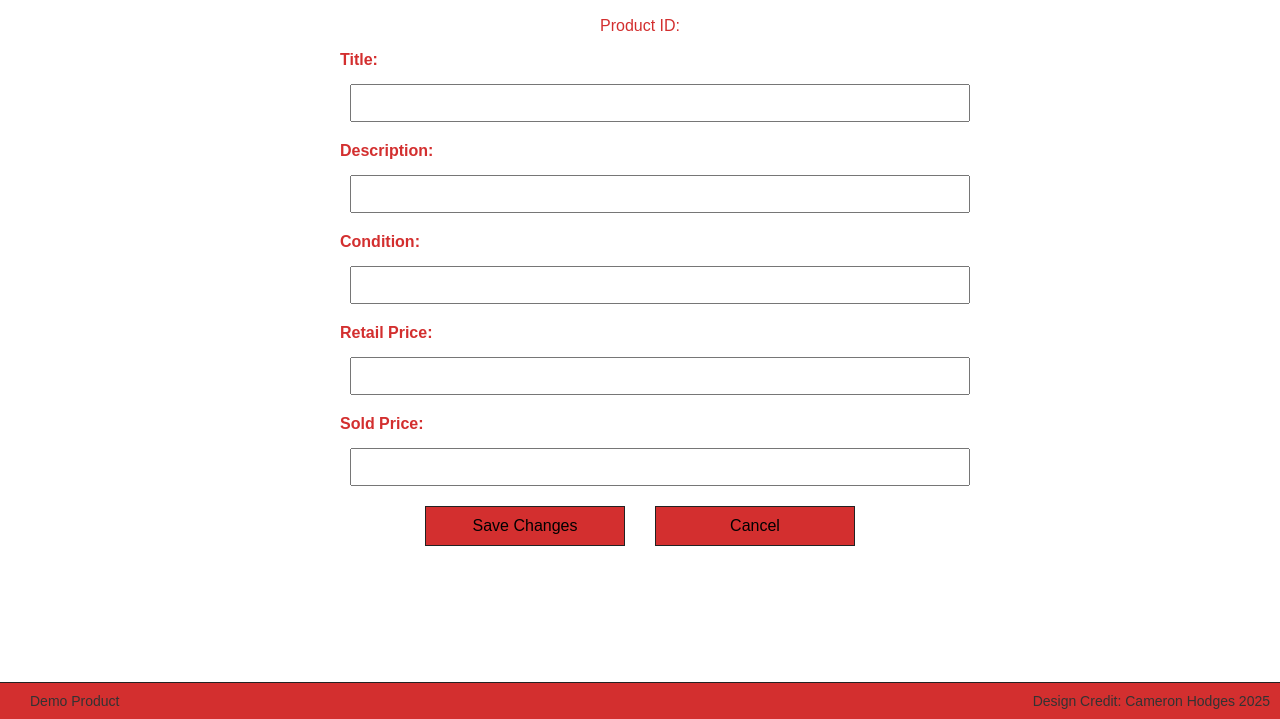
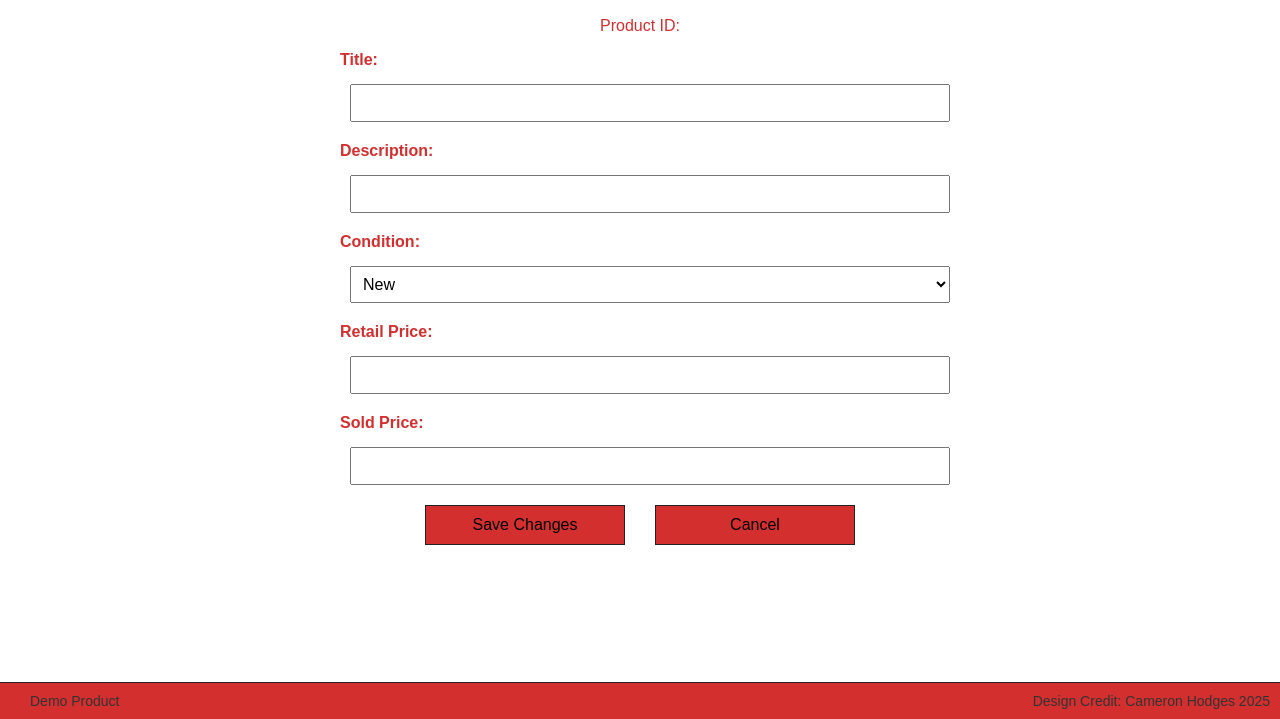
Before and after one commit to CameronHodges98/WarehouseLoadManagement, a plain HTML site: page public/productDetails.html in a window 1280 px wide. Shown: the part 81-800 px from the top of the page. Drawn offline with Linux system fonts and the light colour scheme.

Commit message:
Small UI update to product page

```diff
--- a/public/productDetails.css
+++ b/public/productDetails.css
@@ -60,7 +60,6 @@ h1 {
   font-weight: bold; /* Optional: to make it stand out more */
 }
 
-
 form {
   display: flex;
   flex-direction: column;
@@ -74,10 +73,13 @@ h1 {
   text-align: left; /* Align label text to the left */
 }
 
-  input {
+input,
+select {
   padding: 8px;
   font-size: 16px;
   margin-bottom: 10px; /* Space between input fields */
+  width: 100%; /* Ensure inputs and select take up full width */
+  box-sizing: border-box; /* Include padding in the width calculation */
 }
 
 input, label {
@@ -120,6 +122,11 @@ h1 {
   margin-left: 10px;
 }
 
+#productCondition {
+  position: relative;
+  left: 10px;
+}
+
 /* Footer Section Styles */
 footer {
   position: fixed;
--- a/public/productDetails.html
+++ b/public/productDetails.html
@@ -27,18 +27,24 @@
         <input type="text" id="productDescription" name="productDescription" />
 
         <label for="productCondition">Condition:</label>
-        <input type="text" id="productCondition" name="productCondition" />
+        <select id="productCondition" name="productCondition">
+          <option value="new">New</option>
+          <option value="used">Used</option>
+          <option value="damaged">Damaged</option>
+        </select>
 
         <label for="productRetailPrice">Retail Price:</label>
         <input type="text" id="productRetailPrice" name="productRetailPrice" />
 
         <label for="productSoldPrice">Sold Price:</label>
         <input type="text" id="productSoldPrice" name="productSoldPrice" />
+
         <div>
           <button type="button" id="saveChangesButton">Save Changes</button>
           <button type="button" id="cancelChanges">Cancel</button>
         </div>
       </form>
+
     </div>
 
     <!-- Footer Section -->
```
Lines whose indentation alone changed are shown as unchanged.
